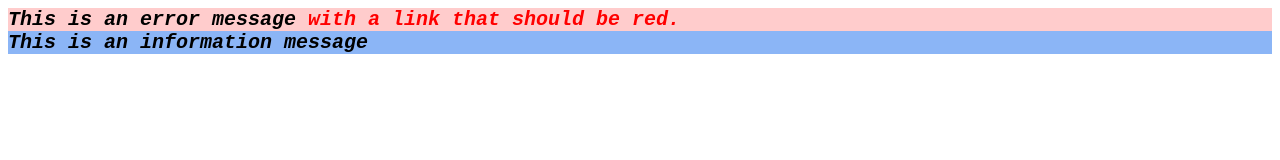
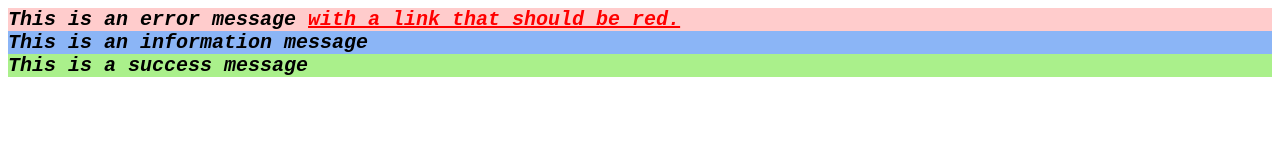
Before and after one commit to Samuel9645/web-client-p1-saas, a website: page ex-3/index.html in a window 1280 px wide. Drawn offline with nearby package versions, Linux system fonts and the light colour scheme; files that its build step writes are made by us from their sources.

Commit message:
feat(ejercicio-3): mensaje éxito

```diff
--- /dev/null
+++ b/ex-3/_sucess.scss
@@ -0,0 +1,7 @@
+@use "message";
+
+.success-state {
+  @extend .message;
+  $pale-green: #aaf08b;
+  background-color: $pale-green;
+}
--- a/ex-3/index.html
+++ b/ex-3/index.html
@@ -7,9 +7,11 @@
 </head>
 <body>
 <div class="error-state"> This is an error message
-    <a> with a link that should be red.</a>
+    <a href="index.html"> with a link that should be red.</a>
 </div>
 
 <div class="info-state"> This is an information message</div>
+
+<div class="success-state"> This is a success message</div>
 </body>
 </html>
--- a/ex-3/main.scss
+++ b/ex-3/main.scss
@@ -1,2 +1,3 @@
 @use "error";
 @use "info";
+@use "sucess";
```
